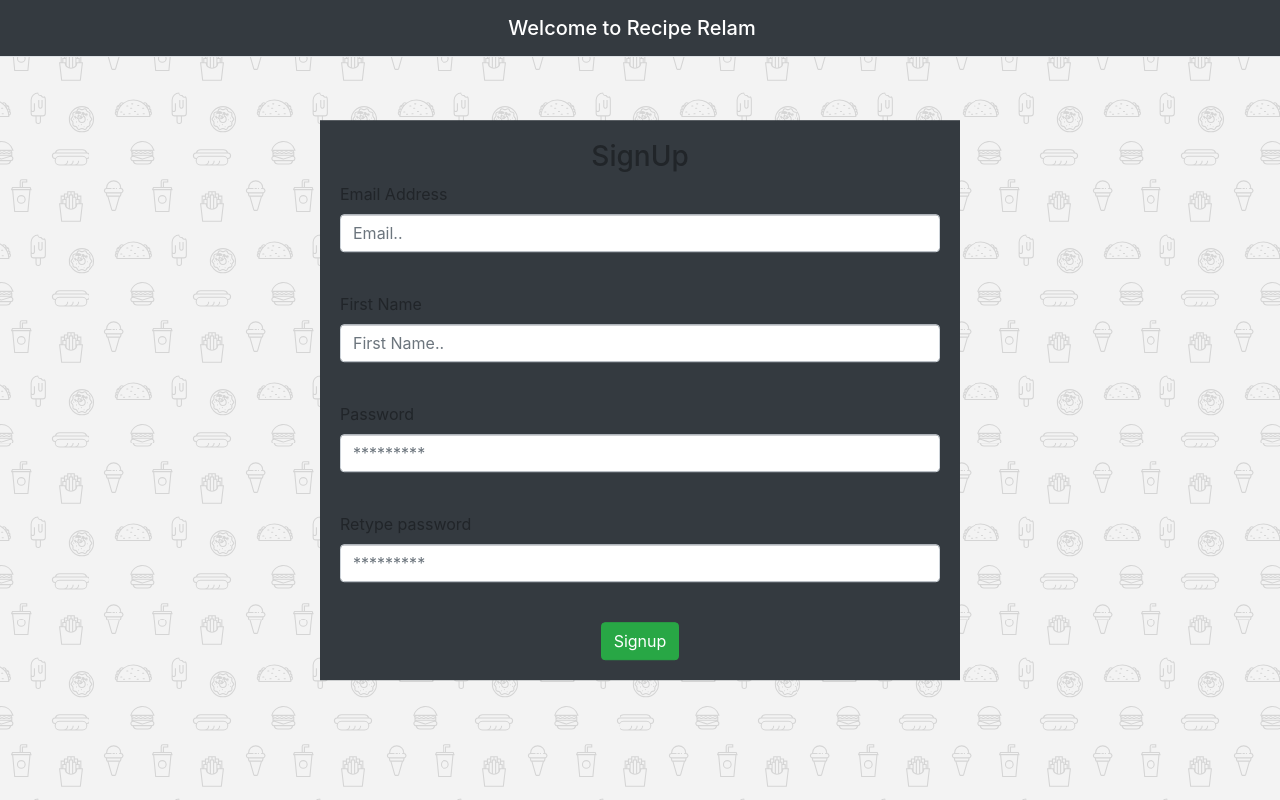
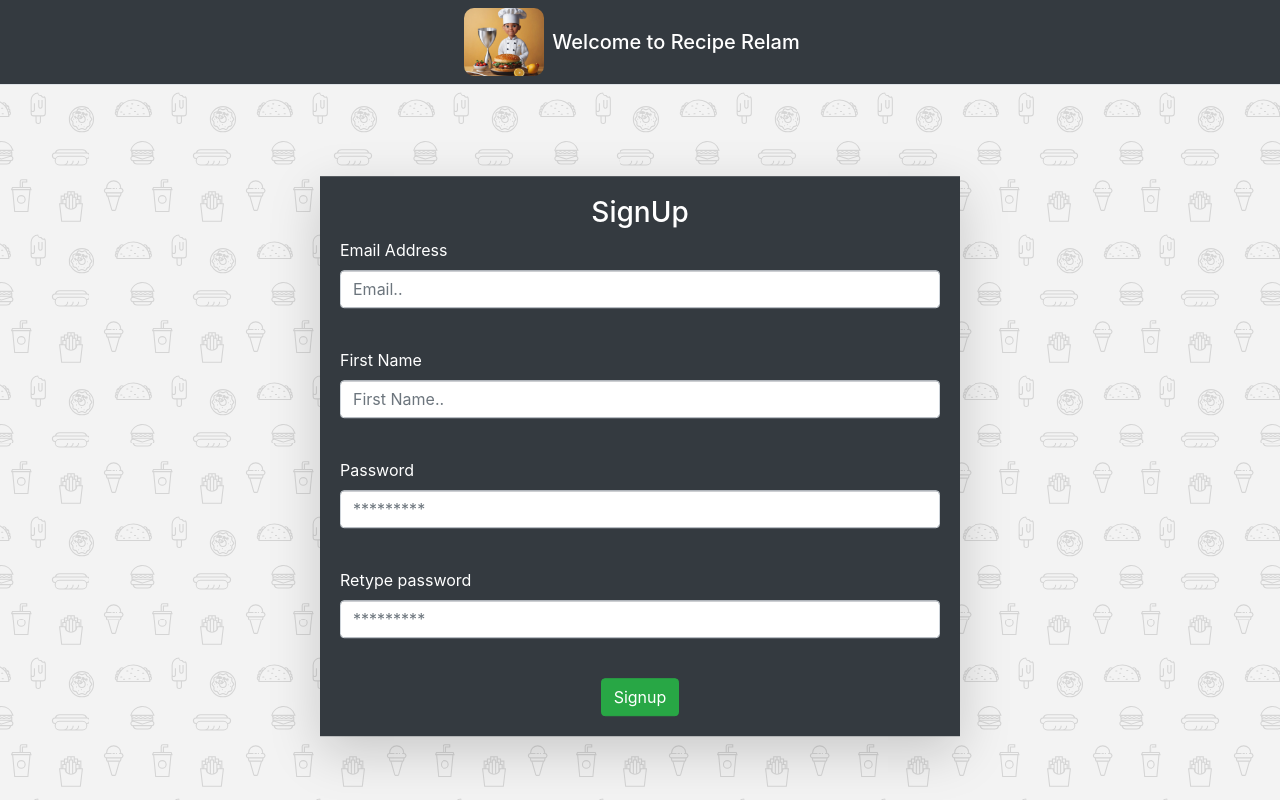
Before and after one commit to AshfaaqMohammed/Recipe_realm, a Flask app: page /signup in a window 1280 px wide. Run offline with Flask 3, Linux system fonts and the light colour scheme.

Commit message:
second commit

```diff
--- a/website/static/css/styles.css
+++ b/website/static/css/styles.css
@@ -1,6 +1,6 @@
 .form-container {
     position: absolute;
-    top: 50%;
+    top: 57%;
     left: 50%;
     transform: translate(-50%, -50%);
     width: 50%;
--- a/website/templates/base1.html
+++ b/website/templates/base1.html
@@ -13,7 +13,9 @@
     <header>
       <nav class="navbar bg-dark border-bottom border-body" data-bs-theme="dark"">
                   <div class=" container-fluid justify-content-center">
-        <span class="navbar-brand mb-0 h1" style="color: #FFFFFF;">Welcome to Recipe Relam</span>
+                     <img src="static\images\final_logo.jpg" width="80" height="68"
+                    style="object-fit: cover; border-radius: 10px;" alt="Recipe relam">
+        <span class="navbar-brand mb-0 h1 ml-2" style="color: #FFFFFF;">Welcome to Recipe Relam</span>
         </div>
       </nav>
     </header>
--- a/website/templates/signup.html
+++ b/website/templates/signup.html
@@ -3,26 +3,26 @@
 
 {% block content %}
 
-    <div class="form-container">
-        <h3 align="center">SignUp</h3>
+    <div class="shadow-lg form-container">
+        <h3 align="center" style="color: white;">SignUp</h3>
         <form method="POST" class="form-mycontaier">
             <div class="form-group">
-                <label for="email">Email Address</label>
+                <label for="email" style="color: white;" >Email Address</label>
                 <input type="email" class="form-control" id="email" name="email" placeholder="Email..">
             </div>
             <br>
             <div class="form-group">
-                <label for="firstName">First Name</label>
+                <label for="firstName" style="color: white;" >First Name</label>
                 <input type="text" class="form-control" id="firstName" name="firstName" placeholder="First Name..">
             </div>
             <br>
             <div class="form-group">
-                <label for="password1">Password</label>
+                <label for="password1" style="color: white;" >Password</label>
                 <input type="password" class="form-control" id="password1" name="password1" placeholder="*********">
             </div>
             <br>
             <div class="form-group">
-                <label for="password2">Retype password</label>
+                <label for="password2" style="color: white;" >Retype password</label>
                 <input type="password" class="form-control" id="password2" name="password2" placeholder="*********">
             </div>
             <br>
```
Also changed, not shown: requirements.txt (added, +18 -0 lines), website/templates/base2.html (+22 -0 lines), website/templates/base3.html (+23 -0 lines), app.py (renamed from main.py), instance/database.db, website/static/uploads/2022-09-13.png (added).
